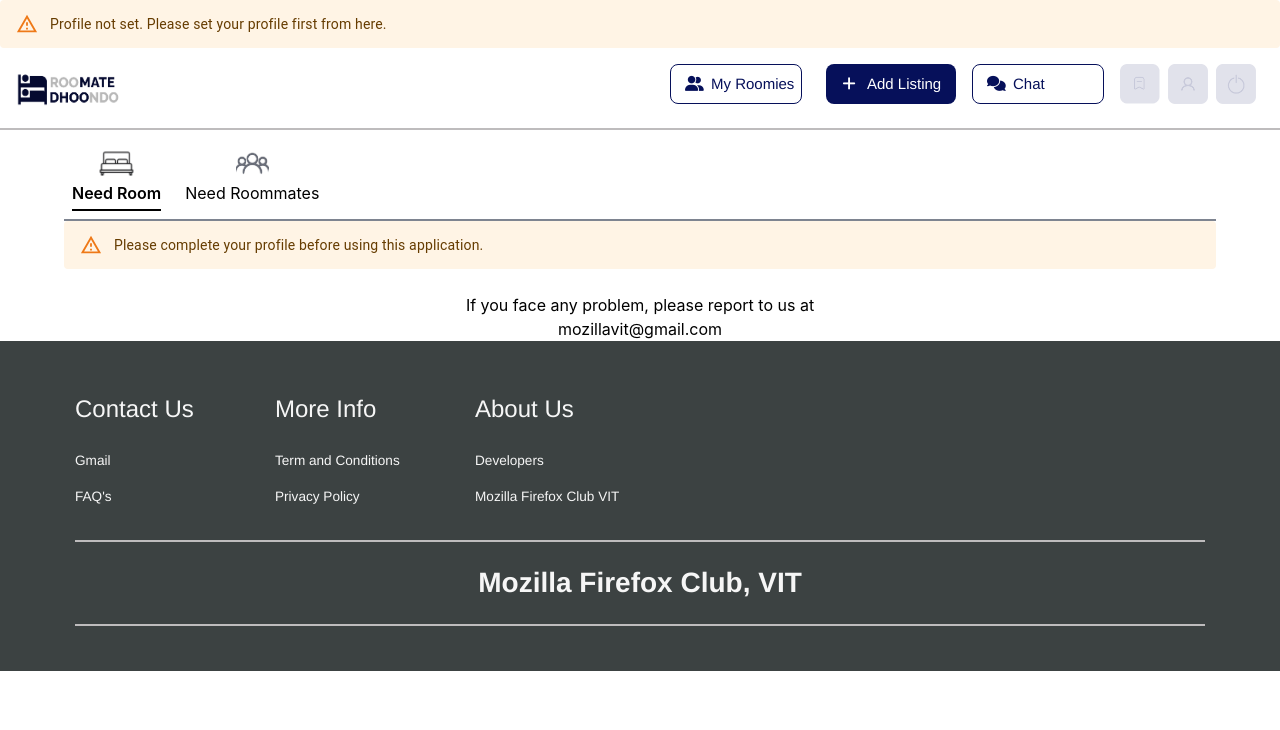
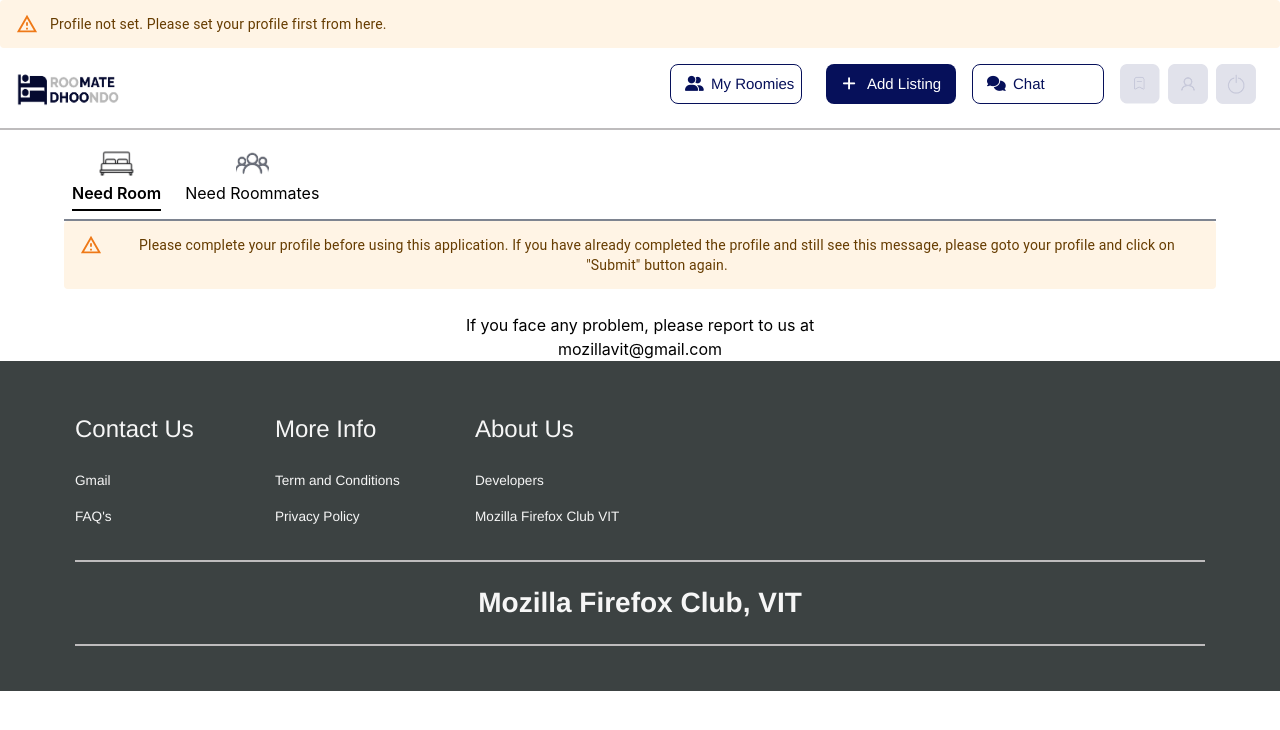
Before and after one commit to utkarsh-creator/Roommate-Dhoondho, a React (Create React App) app in the folder client/: page /need in a window 1280 px wide. Shown: the top 730 px of the page. Built offline with nearby package versions, Linux system fonts and the light colour scheme.

Commit message:
Update NeedRoom.jsx

```diff
--- a/client/src/Pages/NeedRoom/NeedRoom.jsx
+++ b/client/src/Pages/NeedRoom/NeedRoom.jsx
@@ -449,7 +449,8 @@ function NeedRoom() {
         {showPlaceholder ? (
           <div align="center">
             <Alert severity="warning">
-              Please complete your profile before using this application.
+              Please complete your profile before using this application. If you have already completed the profile
+              and still see this message, please goto your profile and click on "Submit" button again.
             </Alert>
             <br />
             <p>
```
